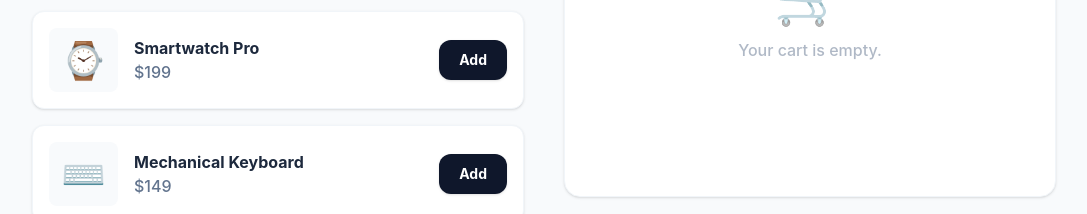
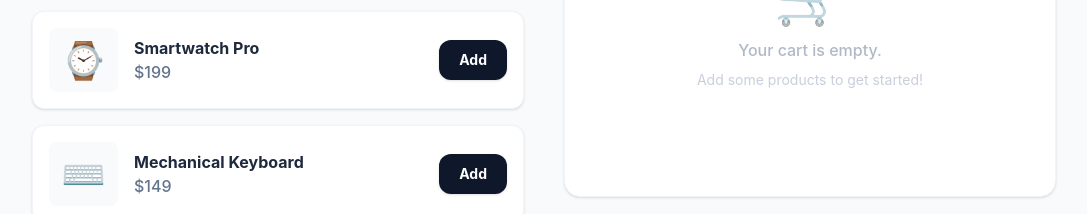
Before and after one commit to Vitesh-WebDeveloper/tech-store, a React (Vite) app: page / in a window 1280 px wide. Shown: the part 313-527 px from the top of the page, without its empty margins (96-1183 px from the left). Built offline with nearby package versions, Linux system fonts and the light colour scheme.

Commit message:
Day 25: Added Cart Logic and LocalStorage

```diff
--- a/src/App.jsx
+++ b/src/App.jsx
@@ -1,6 +1,7 @@
+// 1. We import our React tools. useState is for memory, useEffect is for auto-saving.
 import { useState, useEffect } from 'react';
 
-// DAY 24: Fake database to test the cart logic
+// 2. This is our fake database. It's just a simple array of objects.
 const MOCK_PRODUCTS = [
   { id: 1, name: "Wireless Headphones", price: 299, image: "🎧" },
   { id: 2, name: "Smartwatch Pro", price: 199, image: "⌚" },
@@ -8,62 +9,116 @@ const MOCK_PRODUCTS = [
 ];
 
 function App() {
-  // 1. STATE & LOCAL STORAGE INITIALIZATION
-  // Passing a function to useState means it only reads from the hard drive ONCE when the app loads.
+  /* =========================================================================
+     SECTION A: STATE & LOCAL STORAGE (The Auto-Save Memory)
+     ========================================================================= */
+
+  // We are creating a memory box called 'cart'.
+  // Normally we just do useState([]). But here, we pass an arrow function inside it.
+  // Why? Because we want React to look inside the browser's hard drive FIRST.
   const [cart, setCart] = useState(() => {
+    // Look in the hard drive for a saved file named "techstore-cart"
     const savedCart = localStorage.getItem("techstore-cart");
+
+    // If the file exists, decode it from text back into a Javascript Array (JSON.parse).
+    // If it DOES NOT exist (null), just start with an empty array [].
     return savedCart ? JSON.parse(savedCart) : [];
   });
 
-  // 2. THE SYNC ENGINE (useEffect)
-  // Triggers automatically EVERY time the 'cart' changes to save the latest data.
+  // UX STATE: This memory box holds the message for our temporary green pop-up.
+  const [toast, setToast] = useState(null);
+
+  // THE SYNC ENGINE:
+  // useEffect watches the 'cart' array. Every single time the cart changes (item added or removed)...
+  // ...it runs this code to save the new cart to the hard drive as a text string (JSON.stringify).
   useEffect(() => {
     localStorage.setItem("techstore-cart", JSON.stringify(cart));
   }, [cart]);
 
-  // 3. CORE LOGIC: ADD TO CART
+
+  /* =========================================================================
+     SECTION B: CORE LOGIC (Adding, Removing, Updating)
+     ========================================================================= */
+
+  // THE BOUNCER: How we add items without making duplicates.
   const addToCart = (product) => {
     setCart((prevCart) => {
+      // Step 1: Check the cart. "Is this exact product ID already in our cart?"
       const existingItem = prevCart.find(item => item.id === product.id);
 
+      // Step 2: If the product IS already inside...
       if (existingItem) {
-        // IMMUTABILITY: Create a brand new array, modify only the matching item
+        // We loop through the cart using .map().
+        // When we find the exact product, we copy it (...item) and just change its quantity to + 1.
+        // If it's a different product, we just leave it alone (return item).
         return prevCart.map(item =>
           item.id === product.id ? { ...item, quantity: item.quantity + 1 } : item
         );
       }
-      // Spread operator copies the old cart and tacks the new product onto the end
+
+      // Step 3: If the product is NOT inside yet...
+      // We copy the whole existing cart (...prevCart) and stick the brand new product at the end.
+      // We also give it a starting quantity of 1.
       return [...prevCart, { ...product, quantity: 1 }];
     });
+
+    // UX FEEDBACK: After adding the item, show a green message.
+    setToast(`Added ${product.name} to cart! ✅`);
+
+    // Hide the message after 2.5 seconds (2500 milliseconds)
+    setTimeout(() => {
+      setToast(null);
+    }, 2500);
   };
 
-  // 4. CORE LOGIC: REMOVE ENTIRELY
+  // THE SIEVE: How we delete an item completely.
   const removeFromCart = (productId) => {
+    // .filter() creates a brand new list. It keeps ONLY the items whose ID
+    // DOES NOT match the one we clicked 'Delete' on.
     setCart(prevCart => prevCart.filter(item => item.id !== productId));
   };
 
-  // 5. CORE LOGIC: UPDATE QUANTITY
+  // THE MATH TRICK: How we handle the + and - buttons.
   const updateQuantity = (productId, amount) => {
     setCart((prevCart) => prevCart.map(item => {
+      // Find the specific item the user clicked + or - on.
       if (item.id === productId) {
-        // Math.max forces the quantity to never drop below 1
+        // EDGE CASE: If a user has 1 item, and clicks '-', the math is (1 + -1) = 0.
+        // We don't want 0 items in the cart!
+        // Math.max(1, 0) compares the two numbers and forces the answer to be the highest one (1).
         return { ...item, quantity: Math.max(1, item.quantity + amount) };
       }
-      return item;
+      return item; // If it's not the product we clicked, leave it alone.
     }));
   };
 
-  // 6. DERIVED STATE (Calculations)
-  // We do NOT store total price in useState. We calculate it on the fly.
+  /* =========================================================================
+     SECTION C: DERIVED STATE (The Calculator)
+     ========================================================================= */
+  // We don't save totals in useState. We just calculate them instantly from the cart data.
+  // .reduce() loops through the cart. It adds up all the quantities.
   const totalItems = cart.reduce((total, item) => total + item.quantity, 0);
+
+  // .reduce() loops through the cart. It multiplies (price * quantity) and adds it to the grand total.
   const totalPrice = cart.reduce((total, item) => total + (item.price * item.quantity), 0);
 
-  // 7. THE UI
+  /* =========================================================================
+     SECTION D: THE UI (What the user sees)
+     ========================================================================= */
   return (
-    <div className="min-h-screen bg-slate-50 p-4 md:p-8 font-sans">
+    <div className="min-h-screen bg-slate-50 p-4 md:p-8 font-sans relative overflow-hidden">
+
+      {/* EDGE CASE UX: The Toast Notification UI */}
+      {/* If 'toast' has a message inside it, draw this floating green box */}
+      {toast && (
+        <div className="fixed top-5 left-1/2 transform -translate-x-1/2 z-50 bg-emerald-500 text-white px-6 py-3 rounded-full shadow-lg font-bold animate-bounce text-sm md:text-base">
+          {toast}
+        </div>
+      )}
+
       <div className="max-w-5xl mx-auto">
 
-        {/* Header */}
+        {/* Header Section */}
         <header className="flex justify-between items-center mb-10 bg-white p-6 rounded-2xl shadow-sm border border-slate-100">
           <h1 className="text-2xl md:text-3xl font-extrabold text-slate-900">TechStore</h1>
           <div className="text-right">
@@ -72,12 +127,15 @@ function App() {
           </div>
         </header>
 
+        {/* Main Grid: 2 Columns on desktop, 1 on mobile */}
         <div className="grid grid-cols-1 lg:grid-cols-2 gap-10">
 
-          {/* Left Side: Product List */}
+          {/* LEFT SIDE: PRODUCT LIST */}
           <div>
             <h2 className="text-xl font-bold text-slate-700 mb-4">Products</h2>
             <div className="space-y-4">
+
+              {/* Loop through our fake database and draw a card for each product */}
               {MOCK_PRODUCTS.map(product => (
                 <div key={product.id} className="bg-white p-4 rounded-xl shadow-sm border border-slate-100 flex justify-between items-center hover:shadow-md transition-shadow">
                   <div className="flex items-center gap-4">
@@ -87,6 +145,8 @@ function App() {
                       <p className="text-slate-500 font-medium">${product.price}</p>
                     </div>
                   </div>
+
+                  {/* The Add Button: Calls our addToCart function and passes the product data */}
                   <button
                     onClick={() => addToCart(product)}
                     className="px-5 py-2.5 bg-slate-900 text-white text-sm font-bold rounded-xl hover:bg-indigo-600 transition-colors shadow-sm active:scale-95"
@@ -95,29 +155,40 @@ function App() {
                   </button>
                 </div>
               ))}
+
             </div>
           </div>
 
-          {/* Right Side: The Cart */}
+          {/* RIGHT SIDE: THE CART */}
           <div>
             <h2 className="text-xl font-bold text-slate-700 mb-4">Your Cart</h2>
             <div className="bg-white p-6 rounded-2xl shadow-sm border border-slate-100 min-h-[300px]">
+
+              {/* EDGE CASE UX: Handling the Empty State */}
+              {/* If the cart has 0 items, show this friendly message. */}
               {cart.length === 0 ? (
                 <div className="flex flex-col items-center justify-center h-full mt-10 opacity-50">
                   <span className="text-6xl mb-4">🛒</span>
                   <p className="text-slate-500 font-medium">Your cart is empty.</p>
+                  <p className="text-sm text-slate-400 mt-2">Add some products to get started!</p>
                 </div>
               ) : (
+
+                /* If the cart is NOT empty, draw the items */
                 <div className="space-y-6">
                   {cart.map(item => (
                     <div key={item.id} className="flex flex-col sm:flex-row sm:justify-between sm:items-center border-b border-slate-100 pb-4 gap-4">
+
+                      {/* Item Name and Total Price (Price * Quantity) */}
                       <div>
                         <h3 className="font-bold text-slate-800">{item.name}</h3>
                         <p className="text-indigo-600 font-semibold">${item.price * item.quantity}</p>
                       </div>
 
+                      {/* Quantity Controls (+ / - / Delete) */}
                       <div className="flex items-center gap-2 bg-slate-50 p-1 rounded-xl border border-slate-200 w-fit">
-                        {/* Minus Button */}
+
+                        {/* Minus Button: Passes -1 to our Math Trick function */}
                         <button
                           onClick={() => updateQuantity(item.id, -1)}
                           className="w-8 h-8 flex items-center justify-center bg-white rounded-lg hover:bg-slate-100 text-slate-600 font-bold shadow-sm"
@@ -125,9 +196,10 @@ function App() {
                           -
                         </button>
 
+                        {/* The Quantity Number */}
                         <span className="w-8 text-center font-bold text-slate-700">{item.quantity}</span>
 
-                        {/* Plus Button */}
+                        {/* Plus Button: Passes 1 to our Math Trick function */}
                         <button
                           onClick={() => updateQuantity(item.id, 1)}
                           className="w-8 h-8 flex items-center justify-center bg-white rounded-lg hover:bg-slate-100 text-slate-600 font-bold shadow-sm"
@@ -135,12 +207,13 @@ function App() {
                           +
                         </button>
 
-                        {/* Delete Button */}
+                        {/* Delete Button: Calls our Sieve function */}
                         <button
                           onClick={() => removeFromCart(item.id)}
                           className="ml-2 w-8 h-8 flex items-center justify-center text-red-400 hover:text-red-600 hover:bg-red-50 rounded-lg transition-colors"
                           title="Remove item"
                         >
+                          {/* SVG Icon for Trash Can */}
                           <svg className="w-5 h-5" fill="none" stroke="currentColor" viewBox="0 0 24 24"><path strokeLinecap="round" strokeLinejoin="round" strokeWidth="2" d="M19 7l-.867 12.142A2 2 0 0116.138 21H7.862a2 2 0 01-1.995-1.858L5 7m5 4v6m4-6v6m1-10V4a1 1 0 00-1-1h-4a1 1 0 00-1 1v3M4 7h16" /></svg>
                         </button>
                       </div>
@@ -150,7 +223,6 @@ function App() {
               )}
             </div>
           </div>
-
         </div>
       </div>
     </div>
```
